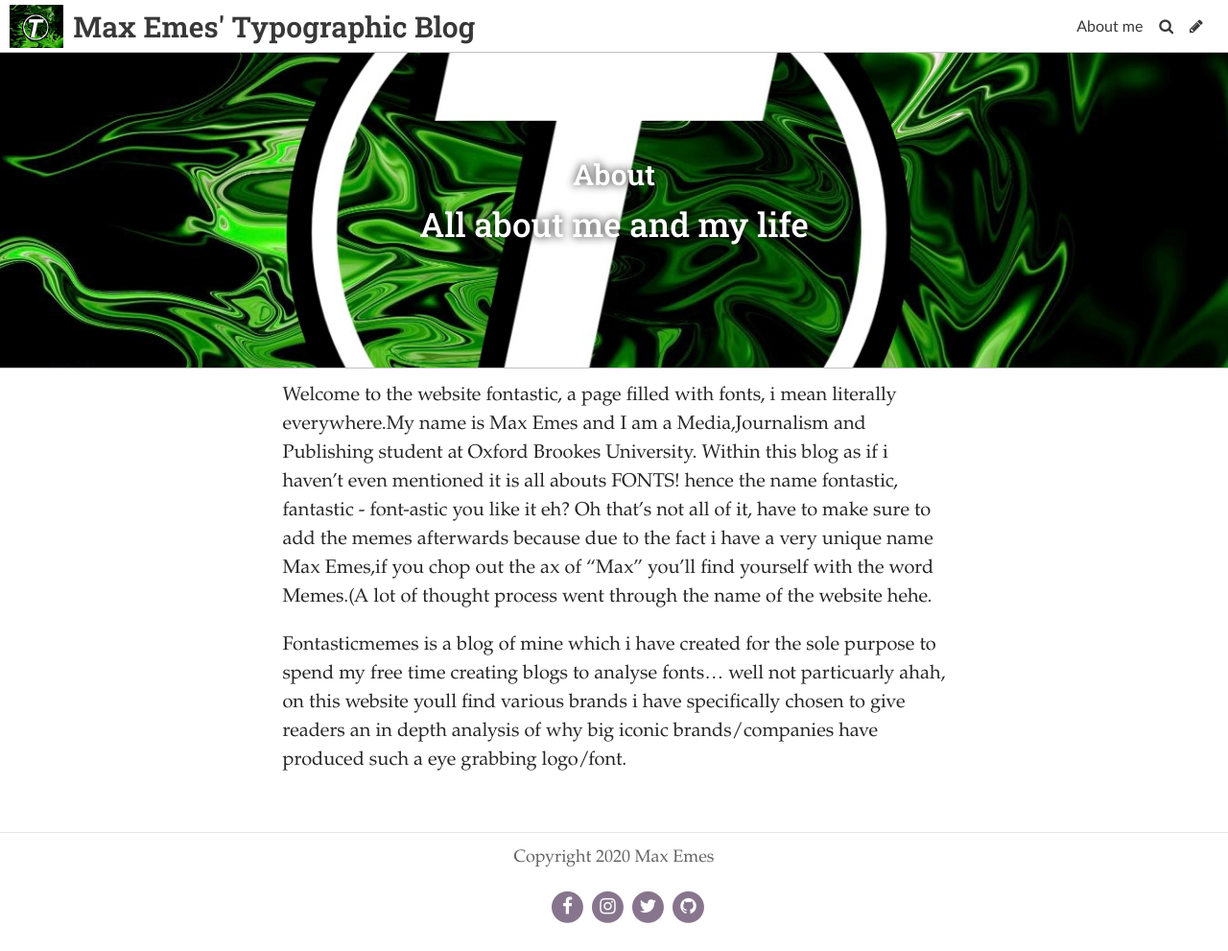
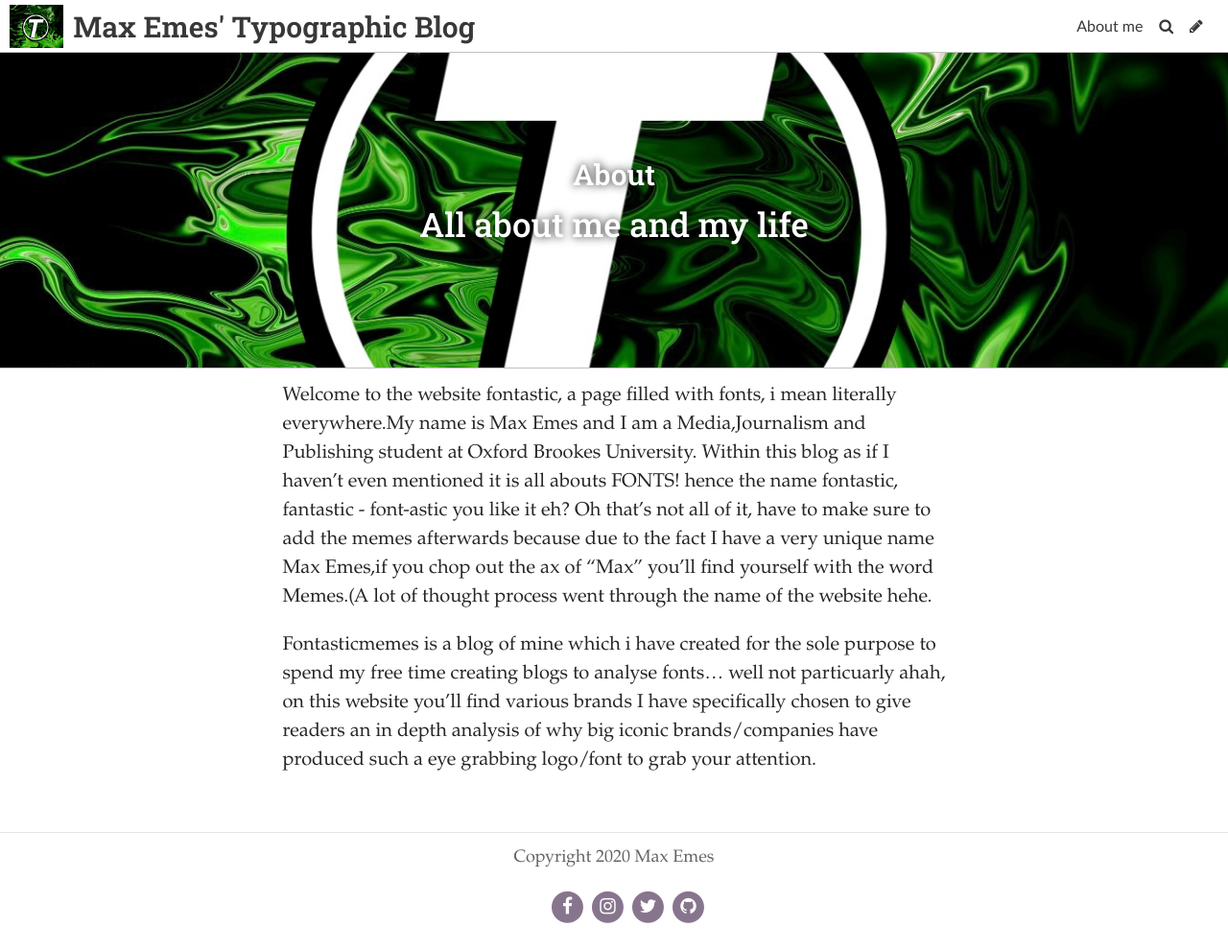
Before and after one commit to maxemes/Typographic-Blog, a Jekyll site: the page built from pages/about.md, in a window 1280 px wide. Shown: the whole page at 96% size. Built offline with Jekyll 4.4.1, drawn with Linux system fonts in a browser that asks for light colours; some web fonts are replaced.

Commit message:
Update Page “about”

```diff
--- a/pages/about.md
+++ b/pages/about.md
@@ -10,6 +10,6 @@ tags: null
 description: null
 show: false
 ---
-Welcome to the website fontastic, a page filled with fonts, i mean literally everywhere.My name is Max Emes and I am a Media,Journalism and Publishing student at Oxford Brookes University. Within this blog as if i haven't even mentioned it is all abouts FONTS! hence the name fontastic, fantastic - font-astic you like it eh? Oh that's not all of it, have to make sure to add the memes afterwards because due to the fact i have a very unique name Max Emes,if you chop out the ax of "Max" you'll find yourself with the word Memes.(A lot of thought process went through the name of the website hehe.
+Welcome to the website fontastic, a page filled with fonts, i mean literally everywhere.My name is Max Emes and I am a Media,Journalism and Publishing student at Oxford Brookes University. Within this blog as if I haven't even mentioned it is all abouts FONTS! hence the name fontastic, fantastic - font-astic you like it eh? Oh that's not all of it, have to make sure to add the memes afterwards because due to the fact I have a very unique name Max Emes,if you chop out the ax of "Max" you'll find yourself with the word Memes.(A lot of thought process went through the name of the website hehe.
 
-Fontasticmemes is a blog of mine which i have created for the sole purpose to spend my free time creating blogs to analyse fonts... well not particuarly ahah, on this website youll find various brands i have specifically chosen to give readers an in depth analysis of why big iconic brands/companies have produced such a eye grabbing logo/font.
+Fontasticmemes is a blog of mine which i have created for the sole purpose to spend my free time creating blogs to analyse fonts... well not particuarly ahah, on this website you'll find various brands I have specifically chosen to give readers an in depth analysis of why big iconic brands/companies have produced such a eye grabbing logo/font to grab your attention.
```
